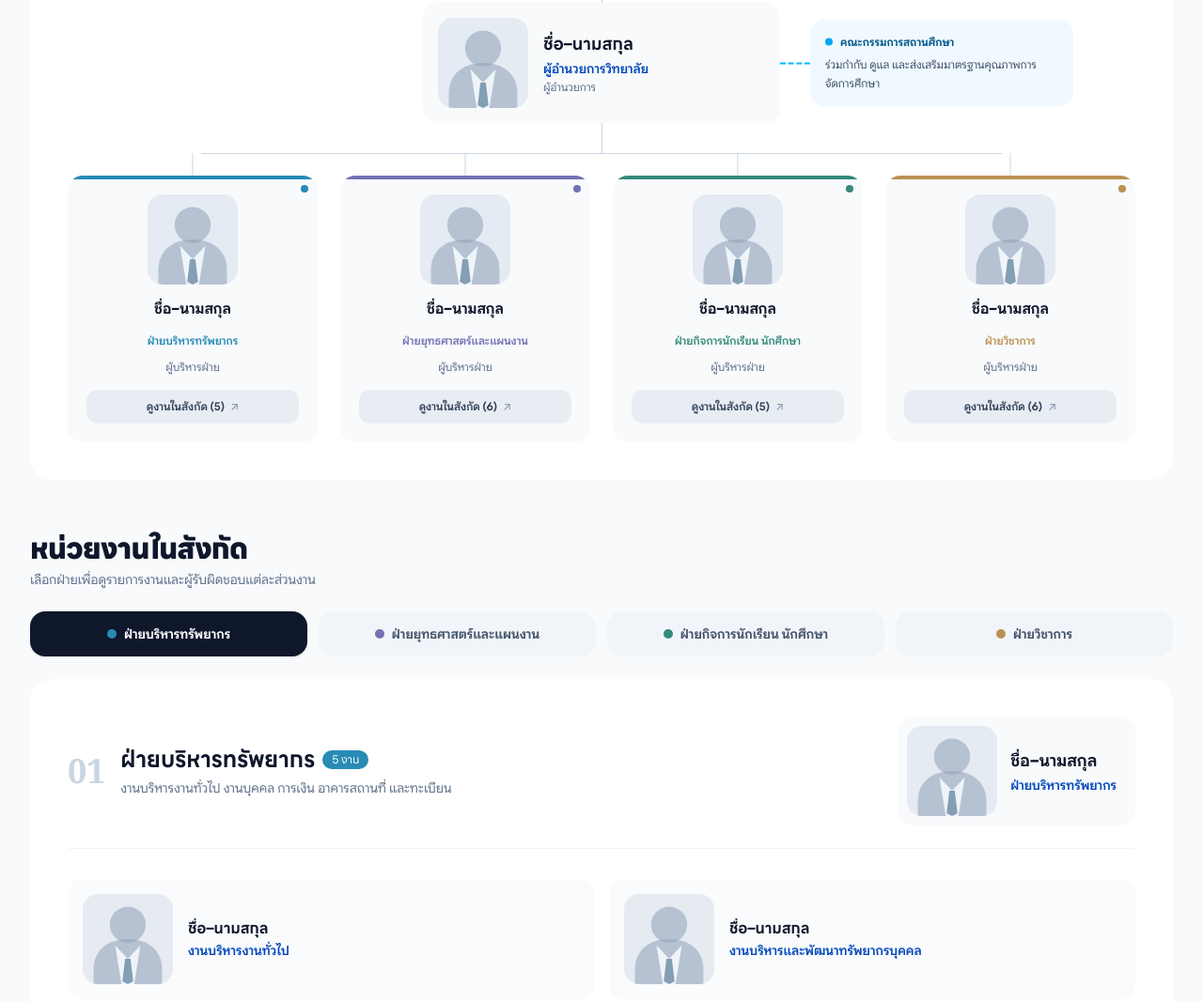
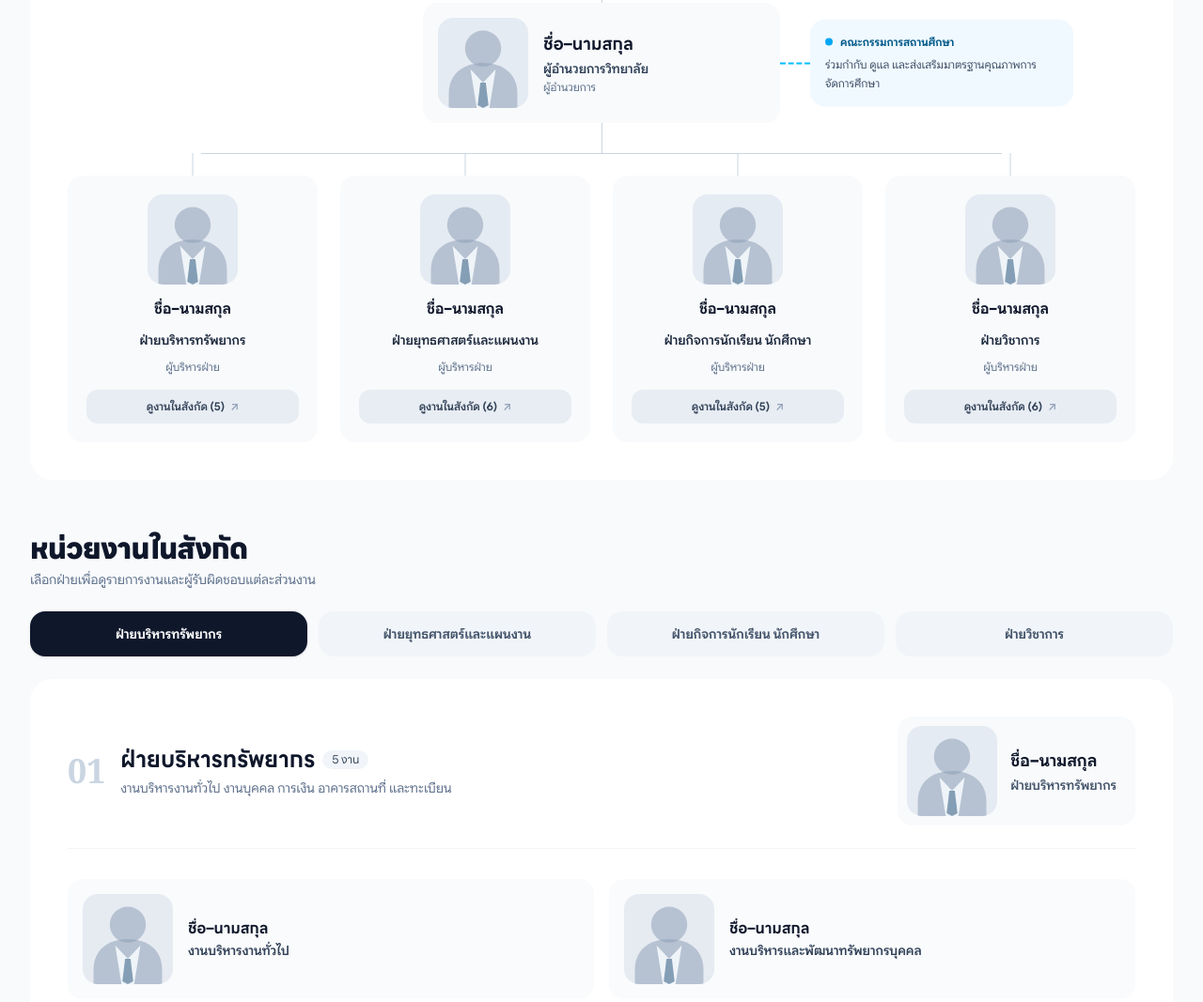
Before and after one commit to pykt0908/astro-wp-technosrc, an Astro site in the folder frontend/: page /about/organization in a window 1280 px wide. Shown: the part 716-1783 px from the top of the page at 94% size. Built offline with nearby package versions, Linux system fonts and the light colour scheme; Astro itself is replaced by a stand-in of ours; no server answers.

Commit message:
style(org): remove colored borders and use neutral black text across all divisions

```diff
--- a/frontend/src/pages/about/organization.astro
+++ b/frontend/src/pages/about/organization.astro
@@ -117,7 +117,7 @@ const formattedUpdated = formatThaiDate(settings.updated_at);
                     <h3 class="text-base sm:text-lg font-bold text-slate-900 dark:text-white truncate">
                       {leader.personnel?.name || "ชื่อ–นามสกุล"}
                     </h3>
-                    <div class="text-xs sm:text-sm font-semibold text-[#0047BA] dark:text-blue-400 mt-0.5 truncate">
+                    <div class="text-xs sm:text-sm font-semibold text-slate-700 dark:text-slate-300 mt-0.5 truncate">
                       {leader.position}
                     </div>
                     {leader.sub && leader.sub !== leader.position && (
@@ -178,12 +178,6 @@ const formattedUpdated = formatThaiDate(settings.updated_at);
               <article
                 class="w-full h-full bg-slate-50/90 dark:bg-slate-800/80 hover:bg-slate-100/90 dark:hover:bg-slate-800 rounded-2xl p-5 flex flex-col items-center text-center transition-all relative overflow-hidden group"
               >
-                <!-- Top Color Accent Bar -->
-                <div class="absolute top-0 left-0 right-0 h-1" style={`background-color: ${div.color};`}></div>
-
-                <!-- Top Color Accent Pip -->
-                <div class="absolute top-2.5 right-2.5 w-2 h-2 rounded-full" style={`background-color: ${div.color};`}></div>
-
                 <!-- Division Head Photo (Square 1:1, 96px, no border) -->
                 <div class="relative w-24 h-24 aspect-square rounded-2xl overflow-hidden bg-slate-200/80 dark:bg-slate-700/80 mb-3.5 flex-shrink-0">
                   {div.head?.personnel?.photo ? (
@@ -203,11 +197,11 @@ const formattedUpdated = formatThaiDate(settings.updated_at);
                   )}
                 </div>
 
-                <!-- Name on top, Position below -->
+                <!-- Name on top, Position below (All black text) -->
                 <div class="text-base font-bold text-slate-900 dark:text-white truncate max-w-full">
                   {div.head?.personnel?.name || "ชื่อ–นามสกุล"}
                 </div>
-                <div class="text-xs font-semibold leading-snug min-h-[36px] flex items-center justify-center px-1 mt-1" style={`color: ${div.color};`}>
+                <div class="text-xs sm:text-sm font-semibold text-slate-800 dark:text-slate-200 leading-snug min-h-[36px] flex items-center justify-center px-1 mt-1">
                   {div.title}
                 </div>
                 {div.head?.sub && div.head.sub !== div.title && (
@@ -268,7 +262,6 @@ const formattedUpdated = formatThaiDate(settings.updated_at);
                 : "bg-slate-100/90 text-slate-600 dark:bg-slate-800/80 dark:text-slate-300 hover:bg-slate-200/80 dark:hover:bg-slate-700"
             }`}
           >
-            <span class="w-2.5 h-2.5 rounded-full flex-shrink-0" style={`background-color: ${div.color};`}></span>
             <span class="truncate">{div.title}</span>
           </button>
         ))}
@@ -293,7 +286,7 @@ const formattedUpdated = formatThaiDate(settings.updated_at);
                   <div>
                     <h3 class="text-xl sm:text-2xl font-bold text-slate-900 dark:text-white flex items-center gap-2">
                       <span>{div.title}</span>
-                      <span class="text-xs px-2.5 py-0.5 rounded-full font-sans font-medium text-white" style={`background-color: ${div.color};`}>
+                      <span class="text-xs px-2.5 py-0.5 rounded-full font-sans font-medium bg-slate-100 dark:bg-slate-800 text-slate-700 dark:text-slate-300">
                         {div.jobs.length} งาน
                       </span>
                     </h3>
@@ -325,7 +318,7 @@ const formattedUpdated = formatThaiDate(settings.updated_at);
                     <div class="text-base sm:text-lg font-bold text-slate-900 dark:text-white truncate">
                       {div.head?.personnel?.name || "ชื่อ–นามสกุล"}
                     </div>
-                    <div class="text-xs sm:text-sm font-semibold text-[#0047BA] dark:text-blue-400 mt-0.5">
+                    <div class="text-xs sm:text-sm font-semibold text-slate-600 dark:text-slate-300 mt-0.5">
                       {div.head?.position || "ผู้บริหารฝ่าย"}
                     </div>
                   </div>
@@ -360,7 +353,7 @@ const formattedUpdated = formatThaiDate(settings.updated_at);
                       <h4 class="text-sm sm:text-base font-bold text-slate-900 dark:text-white leading-snug truncate">
                         {job.personnel?.name || "ชื่อ–นามสกุล"}
                       </h4>
-                      <p class="text-xs sm:text-sm font-semibold text-[#0047BA] dark:text-blue-400 mt-0.5 flex items-center gap-1.5 flex-wrap">
+                      <p class="text-xs sm:text-sm font-semibold text-slate-700 dark:text-slate-300 mt-0.5 flex items-center gap-1.5 flex-wrap">
                         <span>{job.title}</span>
                         {job.position_title && (
                           <>
```
